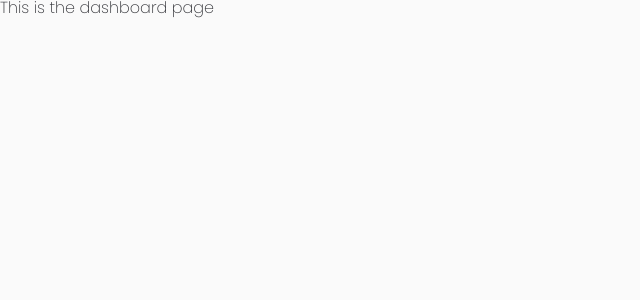
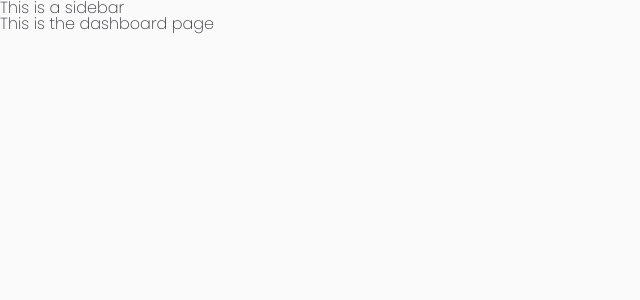
Before and after one commit to jmramirez/jose-ramirez-capstone, a React (Create React App) app in the folder client/: page / in a window 1280 px wide. Shown: the top 300 px of the page, without its empty margins (0-640 px from the left). Built offline with nearby package versions, Linux system fonts and the light colour scheme.

Commit message:
Create Sidebar component

```diff
--- /dev/null
+++ b/client/src/components/Sidebar/Sidebar.js
@@ -0,0 +1,5 @@
+import './Sidebar.scss'
+
+const Sidebar = () => <h1>This is a sidebar</h1>
+
+export default Sidebar;
--- a/client/src/pages/Dashboard/Dasboard.js
+++ b/client/src/pages/Dashboard/Dasboard.js
@@ -1,3 +1,12 @@
-const Dashboard = () => <h1>This is the dashboard page</h1>
+import Sidebar from '../../components/Sidebar/Sidebar'
+
+const Dashboard = () => {
+  return(
+    <div className="dashboard">
+      <Sidebar />
+      <h1>This is the dashboard page</h1>
+    </div>
+  )
+}
 
 export default Dashboard;
```
Also changed, not shown: client/src/components/Sidebar/Sidebar.scss (added).
